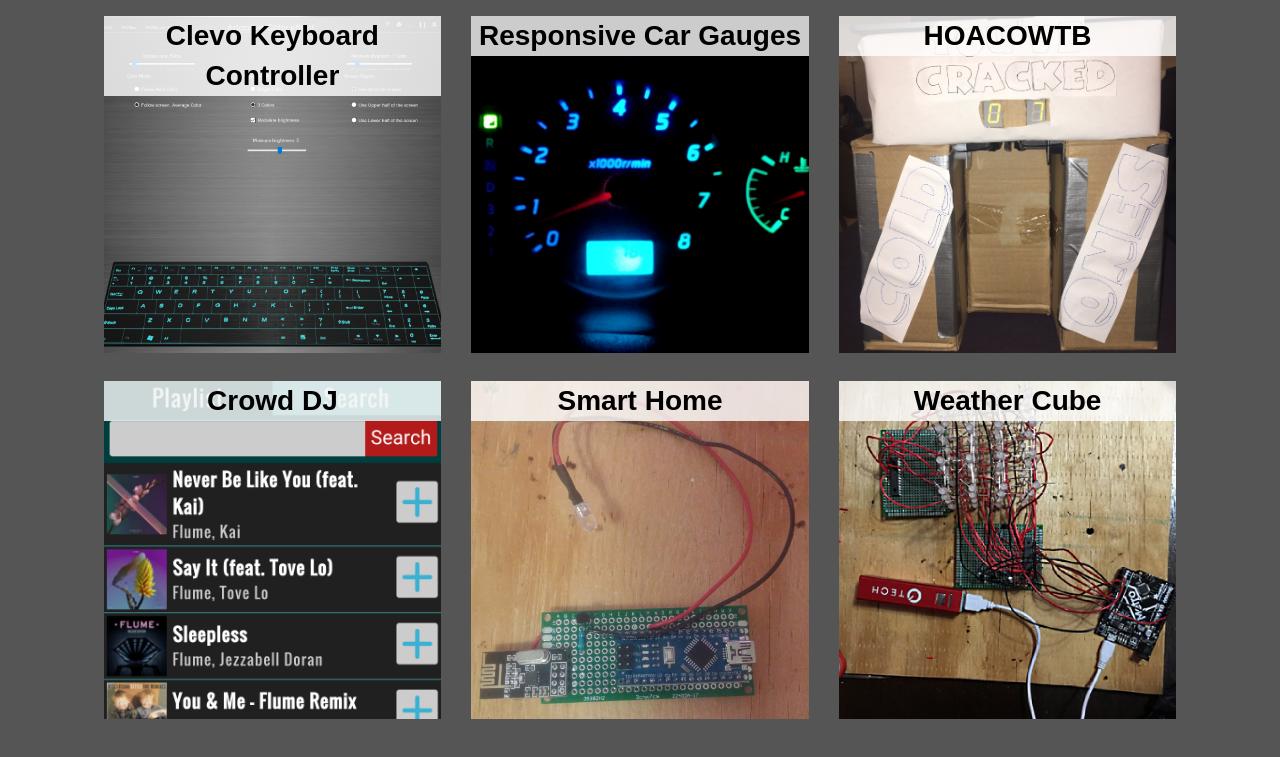
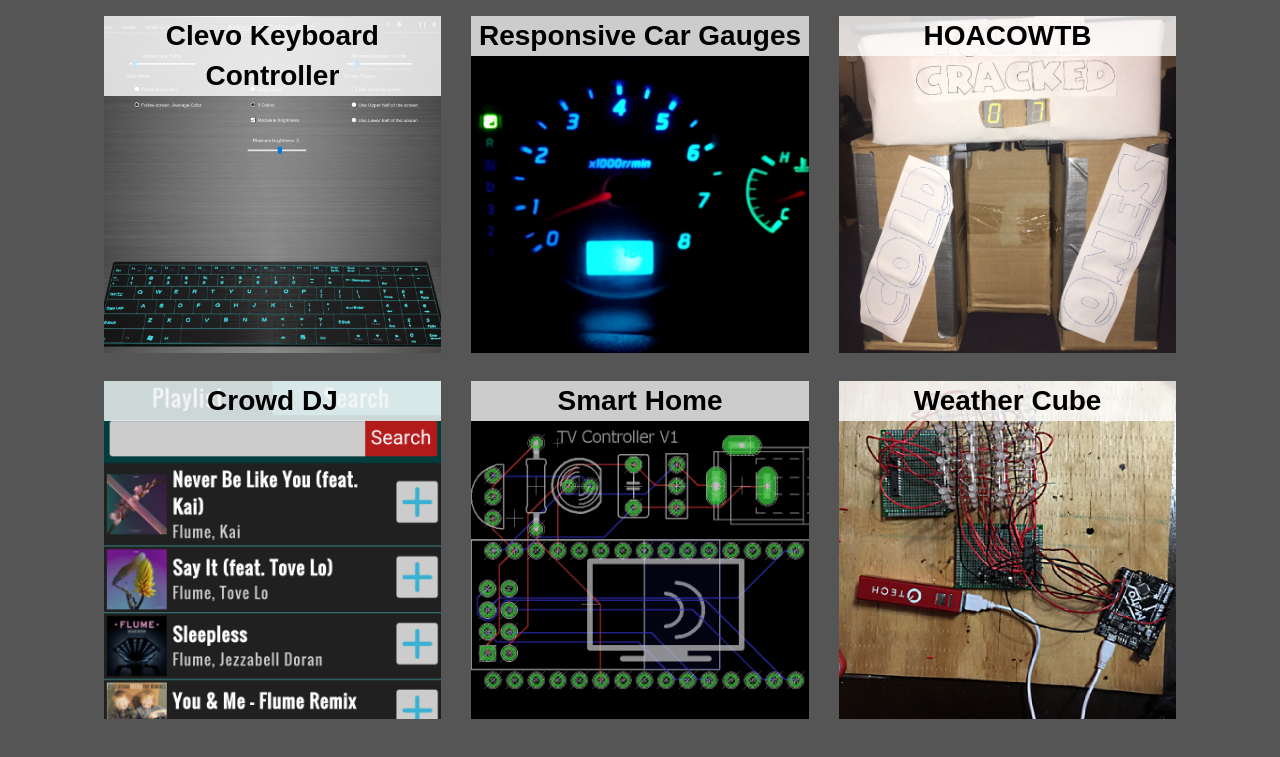
Before and after one commit to JaredWF/JaredWF.github.io, a plain HTML site: page index.html in a window 1280 px wide. Shown: the part 554-1311 px from the top of the page. Drawn offline with nearby package versions, Linux system fonts and the light colour scheme; a web font is replaced by a local one.

Commit message:
Update thumbnail for Smart Home

```diff
--- a/index.html
+++ b/index.html
@@ -95,7 +95,7 @@
               <div class="card-text">
                 Smart Home
               </div>
-              <img class="card-img-top" src="img/SmartHomeIcon.jpg" alt="Smart Home">
+              <img class="card-img-top" src="img/SmartHomeBoardIcon.png" alt="Smart Home">
             </a>
           </div>
         </div>
```
Also changed, not shown: img/SmartHomeBoardIcon.png (added).
